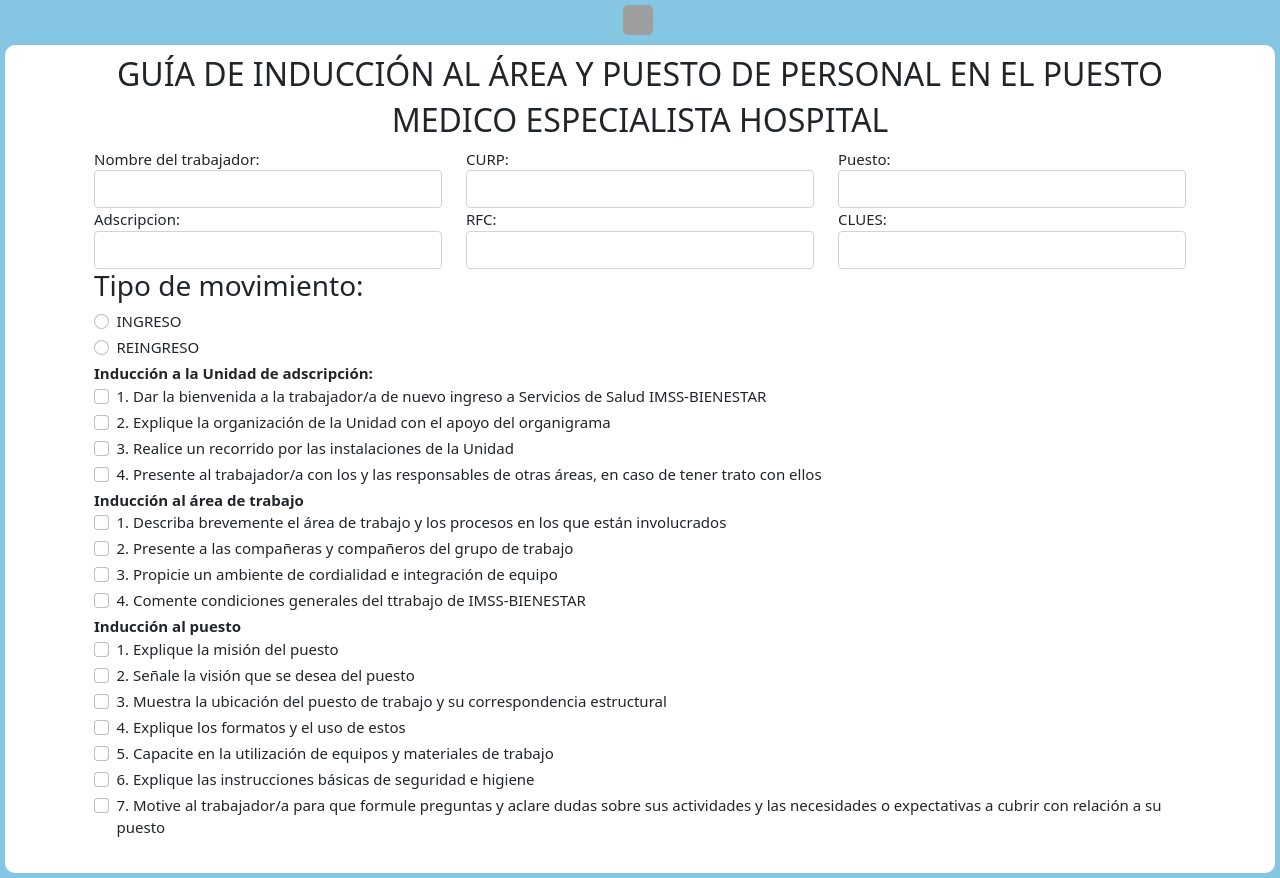
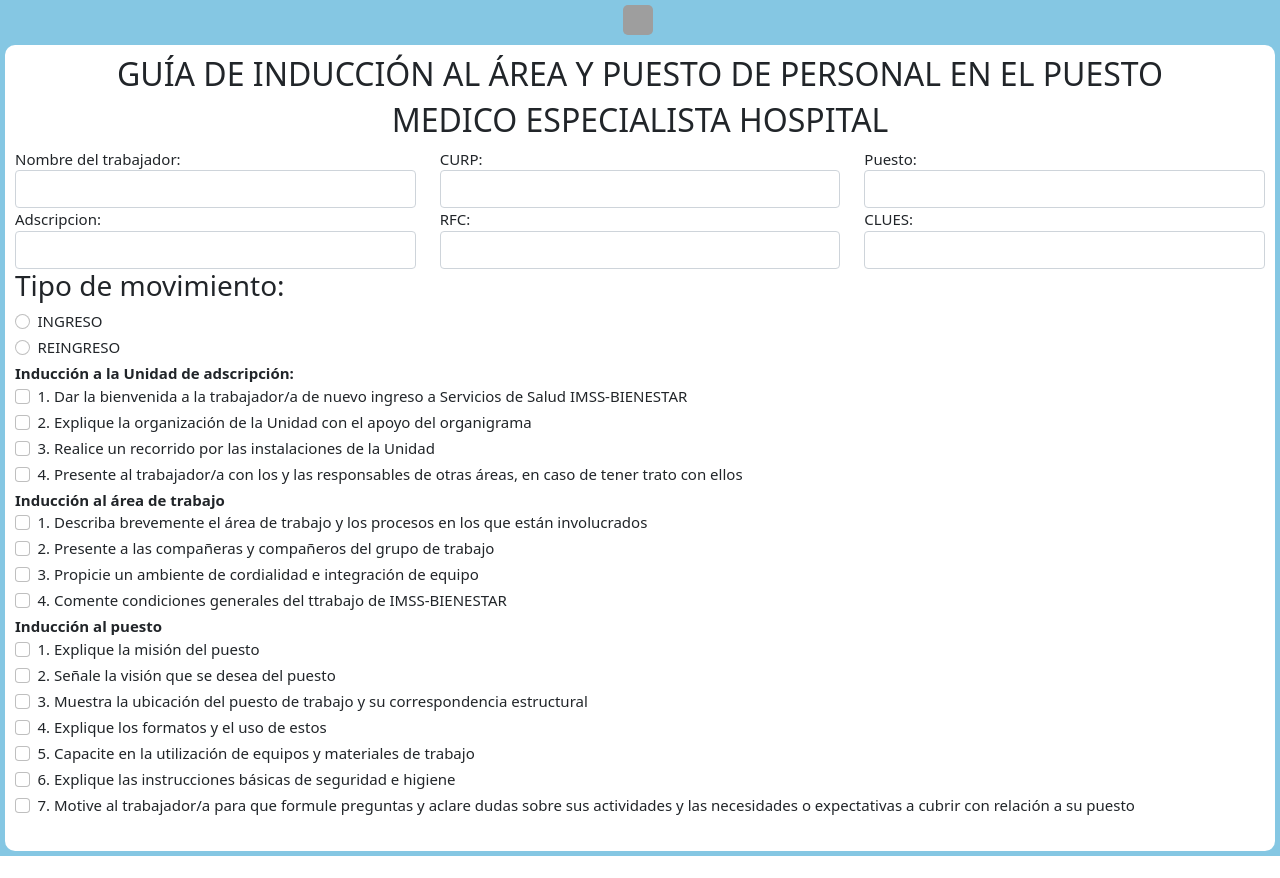
Before and after one commit to talentorh/pasantes, a PHP site: page / in a window 1280 px wide. After the commit the page ends 856 px from the top, so only its background shows below. Run offline with PHP 8.4, Linux system fonts and the light colour scheme; some libraries are stand-ins or nearby versions; grey boxes are pictures that could not be loaded.

Commit message:
actualizacion2

```diff
--- a/index.php
+++ b/index.php
@@ -27,7 +27,7 @@
 <img src="img\OIP.jpg" class="img-fluid" style="width:30px; height:30px; border-radius: 5px;">&nbsp;
 </div>
 <form id="guardardatos" name="guardardatos">
-<div id="mensaje"></div>
+<div id="message"></div>
 <script>
                 $("#guardardatos").on("submit", function(e) {
                     e.preventDefault();
@@ -40,20 +40,20 @@
                         contentType: false,
                         processData: false,
                         beforeSend: function(objeto) {
-                            $('#mensaje').html('<div id="mensaje" style="position: fixed;  top: 0px; left: 0px;  width: 100%; height: 100%; z-index: 9999;  opacity: .7; background: url(../imagenes/loader.gif) 50% 50% no-repeat rgb(249,249,249);"><br/></div>');
+                            $('#message').html('<div id="message" style="position: fixed;  top: 0px; left: 0px;  width: 100%; height: 100%; z-index: 9999;  opacity: .7; background: url(../imagenes/loader.gif) 50% 50% no-repeat rgb(249,249,249);"><br/></div>');
                         },
                         success: function(data) {
-                            $("#mensaje").html(data);
+                            $("#message").html(data);
                         }
                     })
                 })
             </script>
 
 <div style="width: 100%; height: 100%; background-color: white; border-radius: 10px; padding: 10px; font-size: 15px; margin-top: 10px;">
-<div class="container" id="contenedor">
+<div class="containeroficial" id="contenedor">
 <div style="width: 100%; height: 100%;">
 
-    <div class="container">
+    <div class="containerinduccion">
 <div>
         <h2 id="h2">Guía de inducción al área y puesto de personal en el puesto</h2>
         <h2 id="h2">MEDICO ESPECIALISTA HOSPITAL</h2>
```
